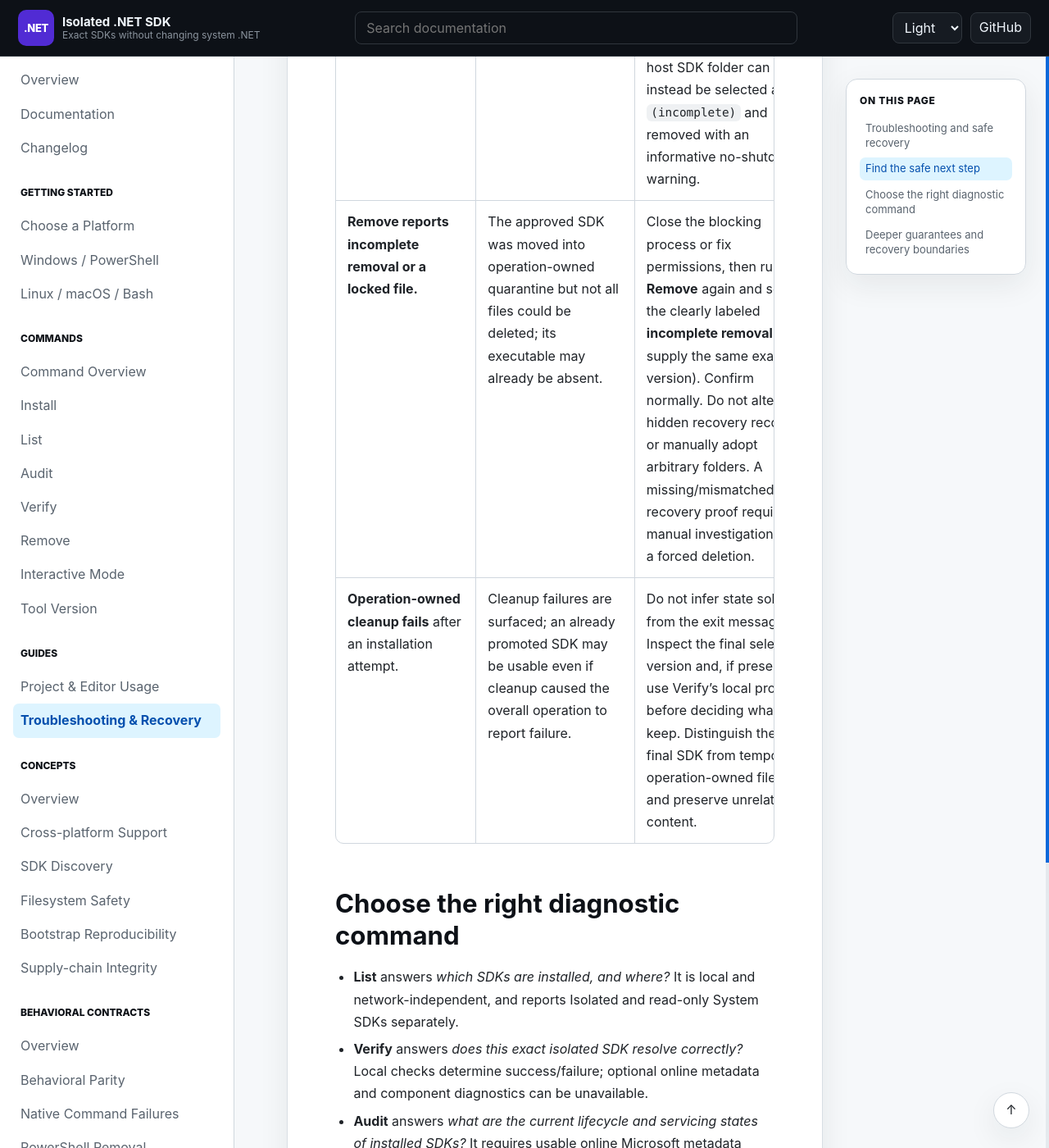
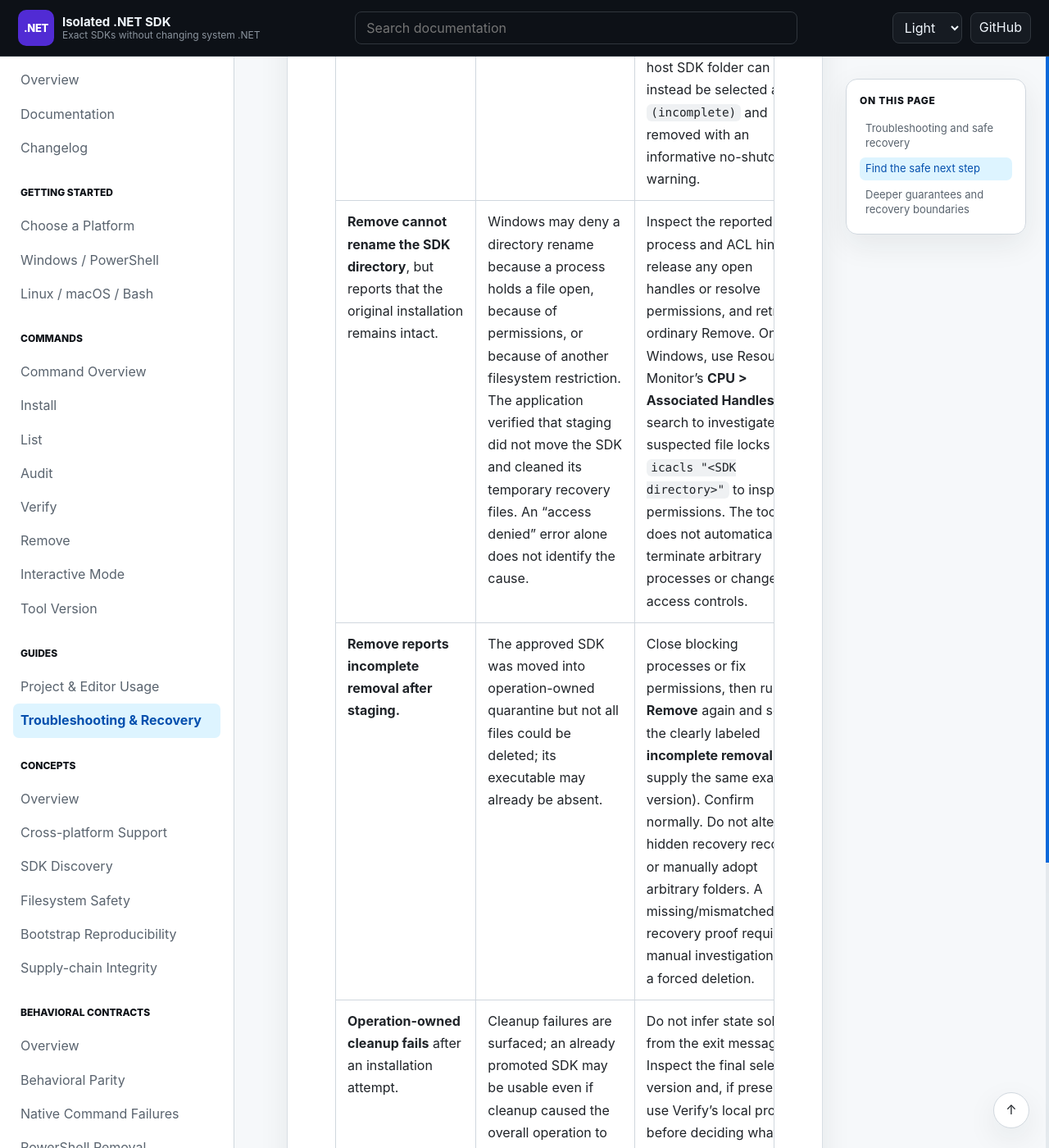
Before and after one commit to infoconex/isolated-dotnet-sdk, a Jekyll site: the page built from docs/guides/troubleshooting.md, in a window 1280 px wide and 1400 px high, scrolled down 4467 px. Shown: the whole window at 82% size. Built offline with Jekyll 4.4.1, drawn with Linux system fonts in a browser that asks for light colours; our own code applies the rules of GitHub Pages for plain Markdown files; some of the changed text lies outside the part shown.

Commit message:
docs(remove): distinguish locked-directory rename from incomplete removal

```diff
--- a/docs/guides/troubleshooting.md
+++ b/docs/guides/troubleshooting.md
@@ -18,10 +18,11 @@ Use the [Windows / PowerShell 7](../getting-started/windows-powershell.md) or [L
 | **Audit fails while loading Microsoft metadata.** | Audit is an explicit online report and cannot reliably classify all recognized installed SDKs without required metadata; it exits nonzero instead of fabricating or silently omitting lifecycle results. | Retry when Microsoft metadata is available. Use **List** for immediate local inventory; unlike Audit, List does not require online metadata. |
 | **Remove is cancelled** or no input/approval is available. | Remove is default-no. Automatic confirmation is never inferred from an unavailable prompt. | Supply a supported explicit approval only after confirming the exact isolated SDK being removed: PowerShell `-Yes` / Bash `--yes`; PowerShell also supports `-WhatIf` for preview and native `-Confirm`. Never point Remove at a System SDK. |
 | **Remove reports build-server shutdown or temporary-state cleanup failure.** | A supported shutdown operation actually attempted, or required preflight, has failed; deletion must not proceed. | Address the underlying process/permissions error before retrying. Eligible historical stable SDKs with both public shutdown spellings positively classified as unavailable are handled automatically after ordinary confirmation; no extra flag is required. Early 2.1.1xx/2.1.2xx SDKs additionally require targeted Roslyn shutdown to succeed. A hostless or unusable-host SDK folder can instead be selected as `(incomplete)` and removed with an informative no-shutdown warning. |
-| **Remove reports incomplete removal or a locked file.** | The approved SDK was moved into operation-owned quarantine but not all files could be deleted; its executable may already be absent. | Close the blocking process or fix permissions, then run **Remove** again and select the clearly labeled **incomplete removal** (or supply the same exact version). Confirm normally. Do not alter hidden recovery records or manually adopt arbitrary folders. A missing/mismatched recovery proof requires manual investigation, not a forced deletion. |
+| **Remove cannot rename the SDK directory**, but reports that the original installation remains intact. | Windows may deny a directory rename because a process holds a file open, because of permissions, or because of another filesystem restriction. The application verified that staging did not move the SDK and cleaned its temporary recovery files. An “access denied” error alone does not identify the cause. | Inspect the reported process and ACL hints, release any open handles or resolve permissions, and retry ordinary Remove. On Windows, use Resource Monitor's **CPU > Associated Handles** search to investigate suspected file locks and `icacls "<SDK directory>"` to inspect permissions. The tool does not automatically terminate arbitrary processes or change access controls. |
+| **Remove reports incomplete removal after staging.** | The approved SDK was moved into operation-owned quarantine but not all files could be deleted; its executable may already be absent. | Close blocking processes or fix permissions, then run **Remove** again and select the clearly labeled **incomplete removal** (or supply the same exact version). Confirm normally. Do not alter hidden recovery records or manually adopt arbitrary folders. A missing/mismatched recovery proof requires manual investigation, not a forced deletion. |
 | **Operation-owned cleanup fails** after an installation attempt. | Cleanup failures are surfaced; an already promoted SDK may be usable even if cleanup caused the overall operation to report failure. | Do not infer state solely from the exit message. Inspect the final selected version and, if present, use Verify's local proof before deciding what to keep. Distinguish the final SDK from temporary operation-owned files and preserve unrelated content. |
 
-## Choose the right diagnostic command
+On Windows, PowerShell removal errors include a **Diagnostics** section and a **Details** section with the original underlying exception message. Diagnostics inspect running processes whose executable or command line references the SDK and attempt a read-only ACL check. A matching process is **not proof that it owns a blocking file handle**; no matching process does **not** exclude locks held by an editor, shell, antivirus, or another application. Reading an ACL does **not** prove that the current user has effective rename/delete permissions. This inspection is best-effort and does not modify files or permissions. For ambiguous failures, investigate handles and effective permissions before retrying.\n\n## Choose the right diagnostic command
 
 - **List** answers *which SDKs are installed, and where?* It is local and network-independent, and reports Isolated and read-only System SDKs separately.
 - **Verify** answers *does this exact isolated SDK resolve correctly?* Local checks determine success/failure; optional online metadata and component diagnostics can be unavailable.
```
